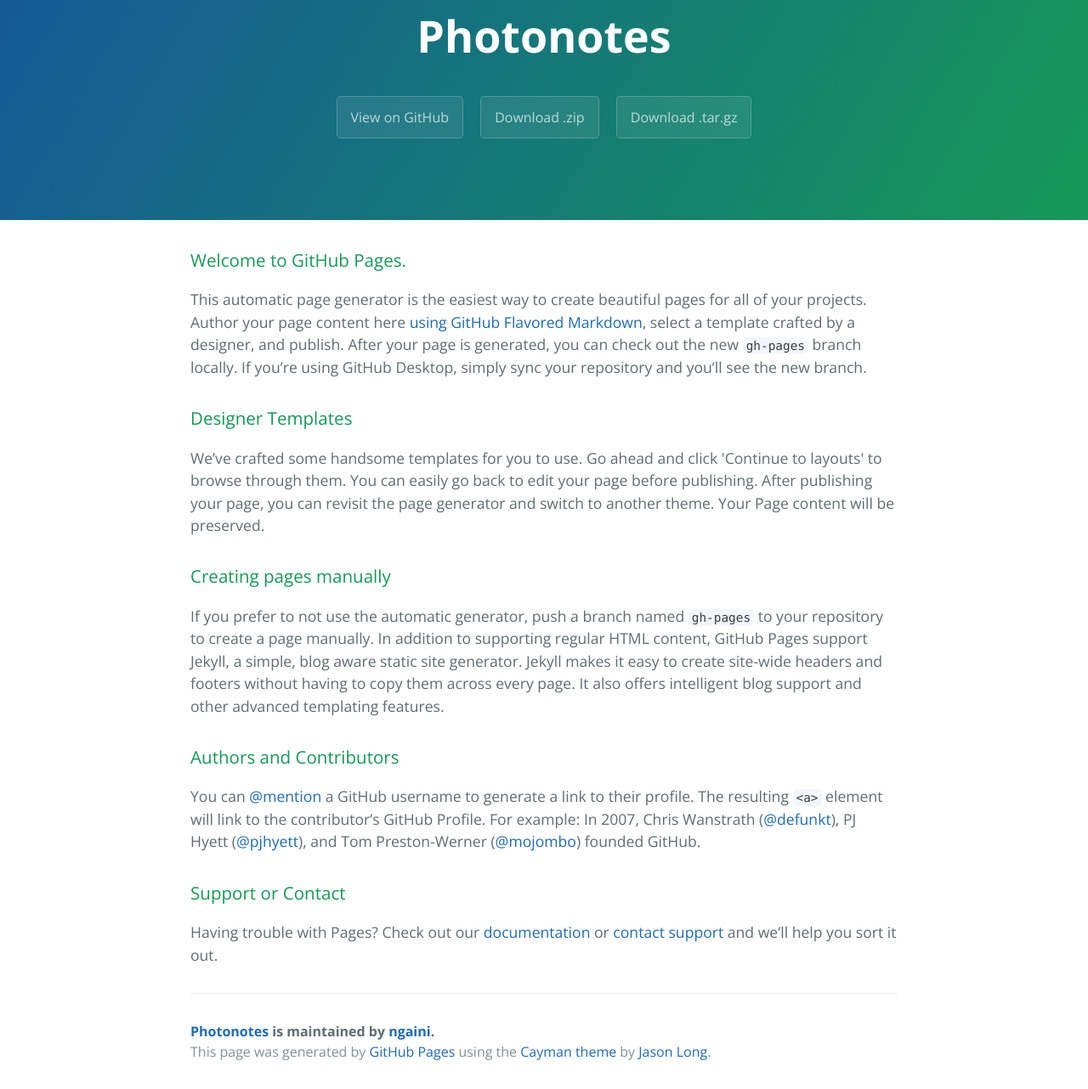
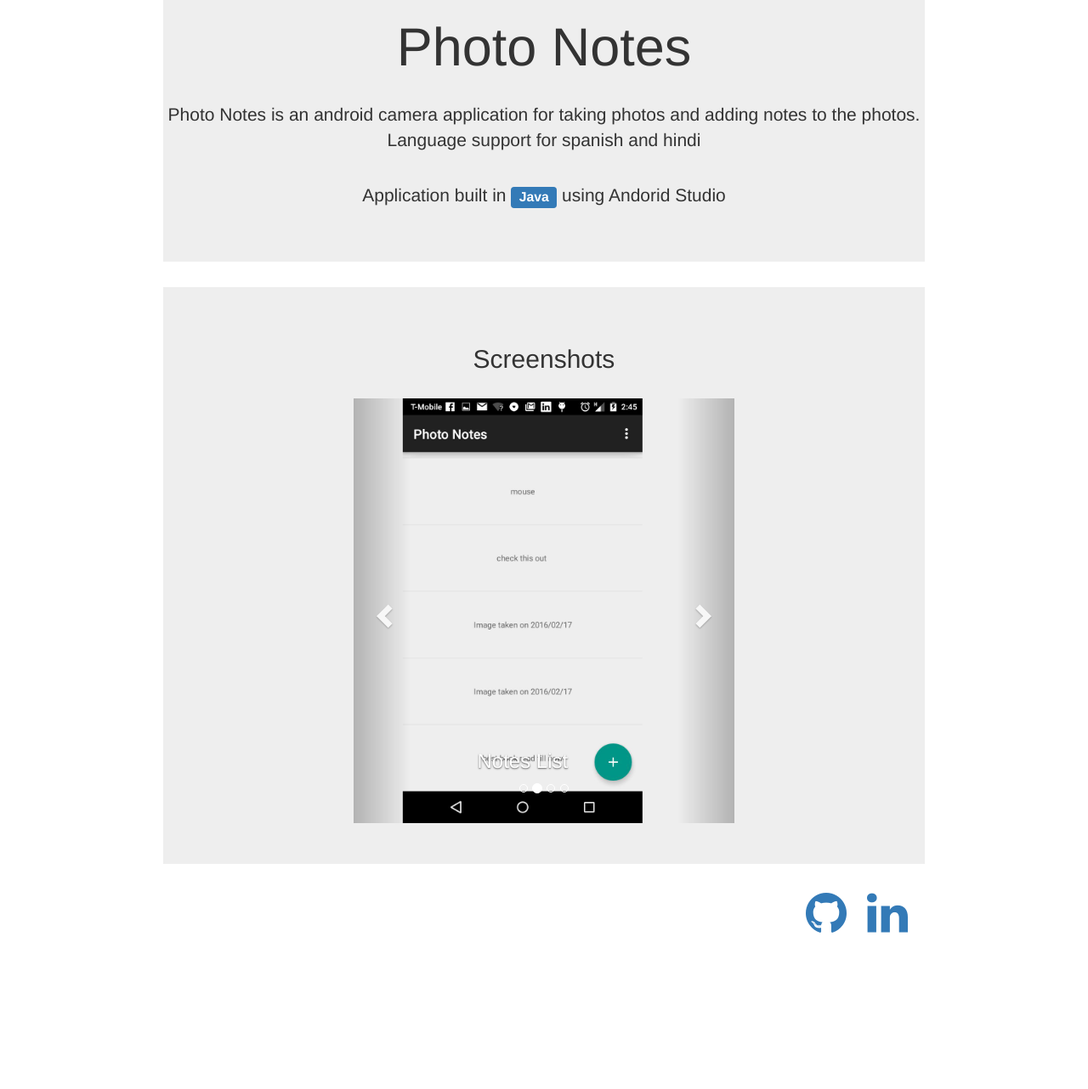
Before and after one commit to ngaini/PhotoNotes, a plain HTML site: page index.html in a window 1280 px wide. Shown: the part 77-1359 px from the top of the page at 85% size. After the commit the page ends 1180 px from the top, so only its background shows below. Drawn offline with nearby package versions, Linux system fonts and the light colour scheme.

Commit message:
updating index.html fix

```diff
--- a/index.html
+++ b/index.html
@@ -1,57 +1,98 @@
 <!DOCTYPE html>
-<html lang="en-us">
+<html lang="en">
 <head>
-    <meta charset="UTF-8">
-    <title>Photonotes by ngaini</title>
+  <title>Nathan Gaini | Photo Notes</title>
+  <meta charset="utf-8">
   <meta name="viewport" content="width=device-width, initial-scale=1">
-    <link rel="stylesheet" type="text/css" href="stylesheets/normalize.css" media="screen">
-    <link href='https://fonts.googleapis.com/css?family=Open+Sans:400,700' rel='stylesheet' type='text/css'>
-    <link rel="stylesheet" type="text/css" href="stylesheets/stylesheet.css" media="screen">
-    <link rel="stylesheet" type="text/css" href="stylesheets/github-light.css" media="screen">
+  <link rel="stylesheet" href="http://maxcdn.bootstrapcdn.com/bootstrap/3.3.6/css/bootstrap.min.css">
+  <link rel="stylesheet" href="https://maxcdn.bootstrapcdn.com/font-awesome/4.5.0/css/font-awesome.min.css">
+  <script src="https://ajax.googleapis.com/ajax/libs/jquery/1.12.0/jquery.min.js"></script>
+  <script src="http://maxcdn.bootstrapcdn.com/bootstrap/3.3.6/js/bootstrap.min.js"></script>
+  <style>
+ 	.parent{margin:auto; width: 70%; padding-bottom: 100px; max-height:1000px; height: 1000px}
+ 	.information{ text-align: center;}
+ 	.photoSlide{ max-width: 60%; margin: auto; height:70% ;}
+ 	.slideImage{max-height: 70%; height:70%;}
+ 	.carousel-inner > .item > img {
+    margin: 0 auto;
+}
+
+
+#carousel-example-generic{margin: 0 auto;}
+
+
+  </style>
 </head>
-  <body>
-    <section class="page-header">
-      <h1 class="project-name">Photonotes</h1>
-      <h2 class="project-tagline"></h2>
-      <a href="https://github.com/ngaini/PhotoNotes" class="btn">View on GitHub</a>
-      <a href="https://github.com/ngaini/PhotoNotes/zipball/master" class="btn">Download .zip</a>
-      <a href="https://github.com/ngaini/PhotoNotes/tarball/master" class="btn">Download .tar.gz</a>
-    </section>
+<body class ="parent"style="height:1000px; width:70%; margin:10px auto;">
 
-    <section class="main-content">
-      <h3>
-<a id="welcome-to-github-pages" class="anchor" href="#welcome-to-github-pages" aria-hidden="true"><span aria-hidden="true" class="octicon octicon-link"></span></a>Welcome to GitHub Pages.</h3>
+		<div class ="jumbotron information">
+		<h1 class="page-header"> Photo Notes</h1>
+		<p>Photo Notes is an android camera application for taking photos and adding notes to the photos. Language support for spanish and hindi</p>
+		</br>
+		<p>Application built in <span class="label label-primary">Java</span> using Andorid Studio </p>
 
-<p>This automatic page generator is the easiest way to create beautiful pages for all of your projects. Author your page content here <a href="https://guides.github.com/features/mastering-markdown/">using GitHub Flavored Markdown</a>, select a template crafted by a designer, and publish. After your page is generated, you can check out the new <code>gh-pages</code> branch locally. If you’re using GitHub Desktop, simply sync your repository and you’ll see the new branch.</p>
+		</div>
+		<div class="jumbotron">
+			<h2 style="text-align:center;"> Screenshots</h2>
+		</br>
+		<div id="carousel-example-generic" class="carousel slide" data-ride="carousel" style="width:50%; height:55%;">
+		  <!-- Indicators -->
+		  <ol class="carousel-indicators">
+		    <li data-target="#carousel-example-generic" data-slide-to="0" class="active"></li>
+		    <li data-target="#carousel-example-generic" data-slide-to="1"></li>
+		    <li data-target="#carousel-example-generic" data-slide-to="2"></li>
+		    <li data-target="#carousel-example-generic" data-slide-to="3"></li>
+		  </ol>
 
-<h3>
-<a id="designer-templates" class="anchor" href="#designer-templates" aria-hidden="true"><span aria-hidden="true" class="octicon octicon-link"></span></a>Designer Templates</h3>
+		  <!-- Wrapper for slides -->
+		  <div class="carousel-inner" role="listbox" style=" max-width:100%;  height: 100% !important;">
+		    <div class="item active">
+		      <img src="Au3hSStd9KwrkxkjKtEL-ehcuTzn3_i2C5bh9OFeYJsD.jpg" alt="image 1" style="height:500px; ">
+		      <div class="carousel-caption">
+		        <h3>Notes List</h3>
+		      </div>
+		    </div>
+		    <div class="item">
+		      <img src="Al2HUplrrfDjJX5qq8rmN4cxvO0HTnPUEjsuQqFEvv.jpg" alt="..." style="height:500px; ">
+		      <div class="carousel-caption">
+		       <h3>Note Detail</h3>
+		      </div>
+		    </div>
+		    <div class="item">
+		      <img src="AsfAwJ28dnMxtuhc-h-6RF_3x5Sco4yvY3-uUB7Wep8l.jpg" alt="..." style="height:500px; ">
+		      <div class="carousel-caption">
+		        <h3>Menubar Actions</h3>
+		      </div>
+		    </div>
+		    <div class="item">
+		      <img src="AqGmBn4uQpEMKbvEZ_RdBNFkXj7RTUyX1NAaLzr_kwlA.jpg" alt="..." style="height:500px; ">
+		      <div class="carousel-caption">
+		        <h3>Uninstall Application</h3>
+		      </div>
+		    </div>
 
-<p>We’ve crafted some handsome templates for you to use. Go ahead and click 'Continue to layouts' to browse through them. You can easily go back to edit your page before publishing. After publishing your page, you can revisit the page generator and switch to another theme. Your Page content will be preserved.</p>
 
-<h3>
-<a id="creating-pages-manually" class="anchor" href="#creating-pages-manually" aria-hidden="true"><span aria-hidden="true" class="octicon octicon-link"></span></a>Creating pages manually</h3>
 
-<p>If you prefer to not use the automatic generator, push a branch named <code>gh-pages</code> to your repository to create a page manually. In addition to supporting regular HTML content, GitHub Pages support Jekyll, a simple, blog aware static site generator. Jekyll makes it easy to create site-wide headers and footers without having to copy them across every page. It also offers intelligent blog support and other advanced templating features.</p>
+		  </div>
 
-<h3>
-<a id="authors-and-contributors" class="anchor" href="#authors-and-contributors" aria-hidden="true"><span aria-hidden="true" class="octicon octicon-link"></span></a>Authors and Contributors</h3>
+		  <!-- Controls -->
+		  <a class="left carousel-control" href="#carousel-example-generic" role="button" data-slide="prev">
+		    <span class="glyphicon glyphicon-chevron-left" aria-hidden="true"></span>
+		    <span class="sr-only">Previous</span>
+		  </a>
+		  <a class="right carousel-control" href="#carousel-example-generic" role="button" data-slide="next">
+		    <span class="glyphicon glyphicon-chevron-right" aria-hidden="true"></span>
+		    <span class="sr-only">Next</span>
+		  </a>
+		</div>
+		</div>
+		<div class="footer" style="background-color:light-grey;">
+			<div style="float:left; padding-left:20px;" ></div>
 
-<p>You can <a href="https://help.github.com/articles/basic-writing-and-formatting-syntax/#mentioning-users-and-teams" class="user-mention">@mention</a> a GitHub username to generate a link to their profile. The resulting <code>&lt;a&gt;</code> element will link to the contributor’s GitHub Profile. For example: In 2007, Chris Wanstrath (<a href="https://github.com/defunkt" class="user-mention">@defunkt</a>), PJ Hyett (<a href="https://github.com/pjhyett" class="user-mention">@pjhyett</a>), and Tom Preston-Werner (<a href="https://github.com/mojombo" class="user-mention">@mojombo</a>) founded GitHub.</p>
+			<div  style="float:right; padding-right:20px;"><a href="https://github.com/ngaini/"><i class="fa fa-github fa-4x" style="margin-right:20px;"></i></a><a href="https://www.linkedin.com/in/ngaini"> <i class="fa fa-linkedin fa-4x"></i></a></div>
+		</div>
 
-<h3>
-<a id="support-or-contact" class="anchor" href="#support-or-contact" aria-hidden="true"><span aria-hidden="true" class="octicon octicon-link"></span></a>Support or Contact</h3>
 
-<p>Having trouble with Pages? Check out our <a href="https://help.github.com/pages">documentation</a> or <a href="https://github.com/contact">contact support</a> and we’ll help you sort it out.</p>
-
-      <footer class="site-footer">
-        <span class="site-footer-owner"><a href="https://github.com/ngaini/PhotoNotes">Photonotes</a> is maintained by <a href="https://github.com/ngaini">ngaini</a>.</span>
-
-        <span class="site-footer-credits">This page was generated by <a href="https://pages.github.com">GitHub Pages</a> using the <a href="https://github.com/jasonlong/cayman-theme">Cayman theme</a> by <a href="https://twitter.com/jasonlong">Jason Long</a>.</span>
-      </footer>
-
-    </section>
 
 
 </body>
-</html>
```
Lines whose indentation alone changed are shown as unchanged.
